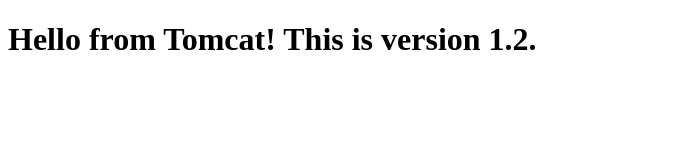
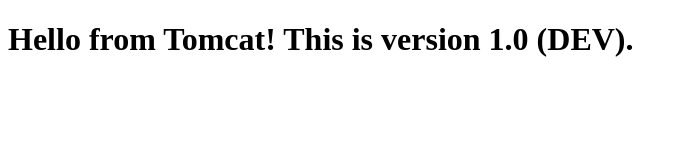
Before and after one commit to JOLLA99/k8s-argoCD-test, a plain HTML site: page app/index.html in a window 1280 px wide. Shown: the whole page, without its empty margins (0-687 px from the left). Drawn offline with Linux system fonts and the light colour scheme.

Commit message:
feat: dev 환경 구성

```diff
--- a/app/index.html
+++ b/app/index.html
@@ -4,6 +4,6 @@
 <title>My Tomcat App</title>
 </head>
 <body>
-<h1>Hello from Tomcat! This is version 1.2.</h1>
+<h1>Hello from Tomcat! This is version 1.0 (DEV).</h1>
 </body>
 </html>
```
Also changed, not shown: 3 other files.
